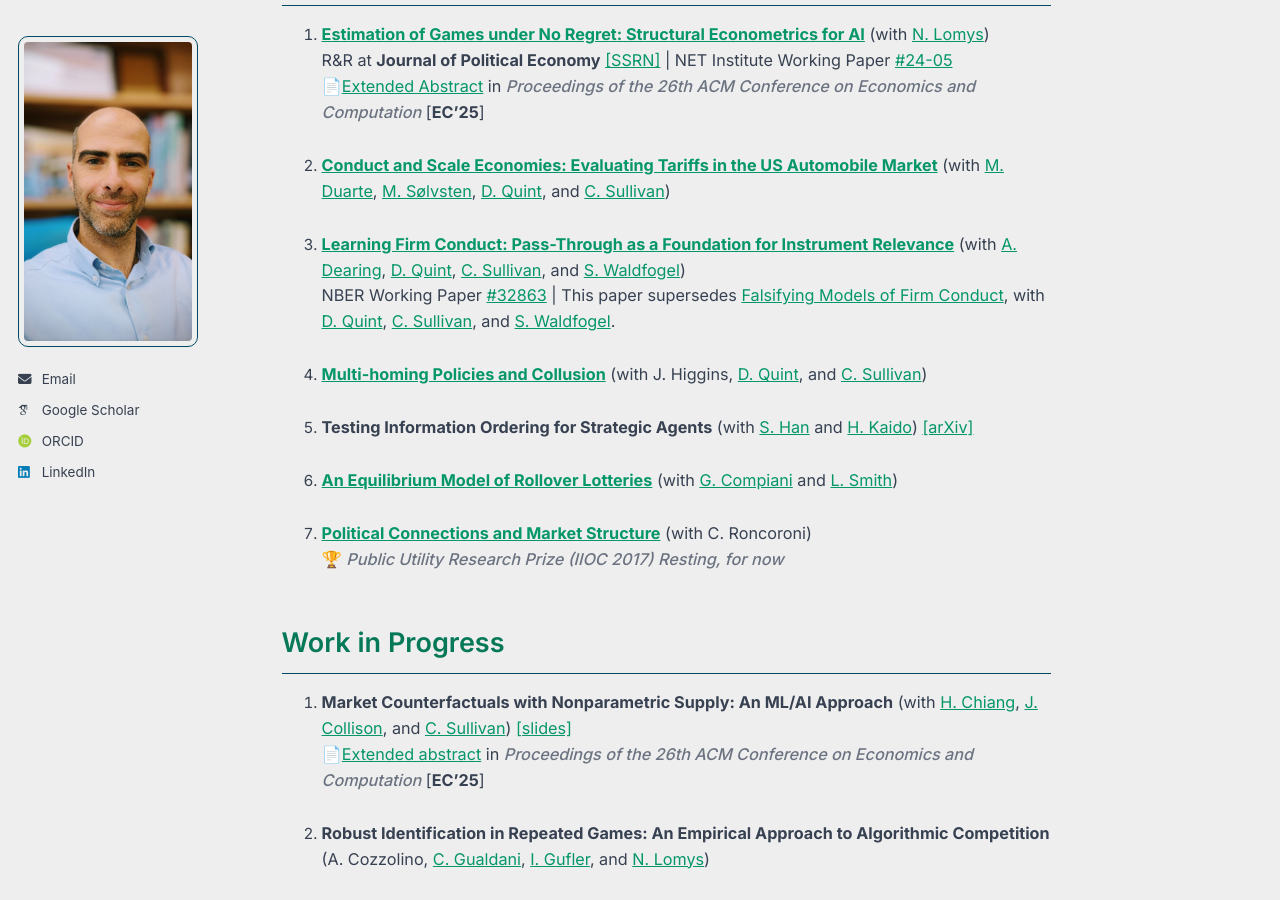
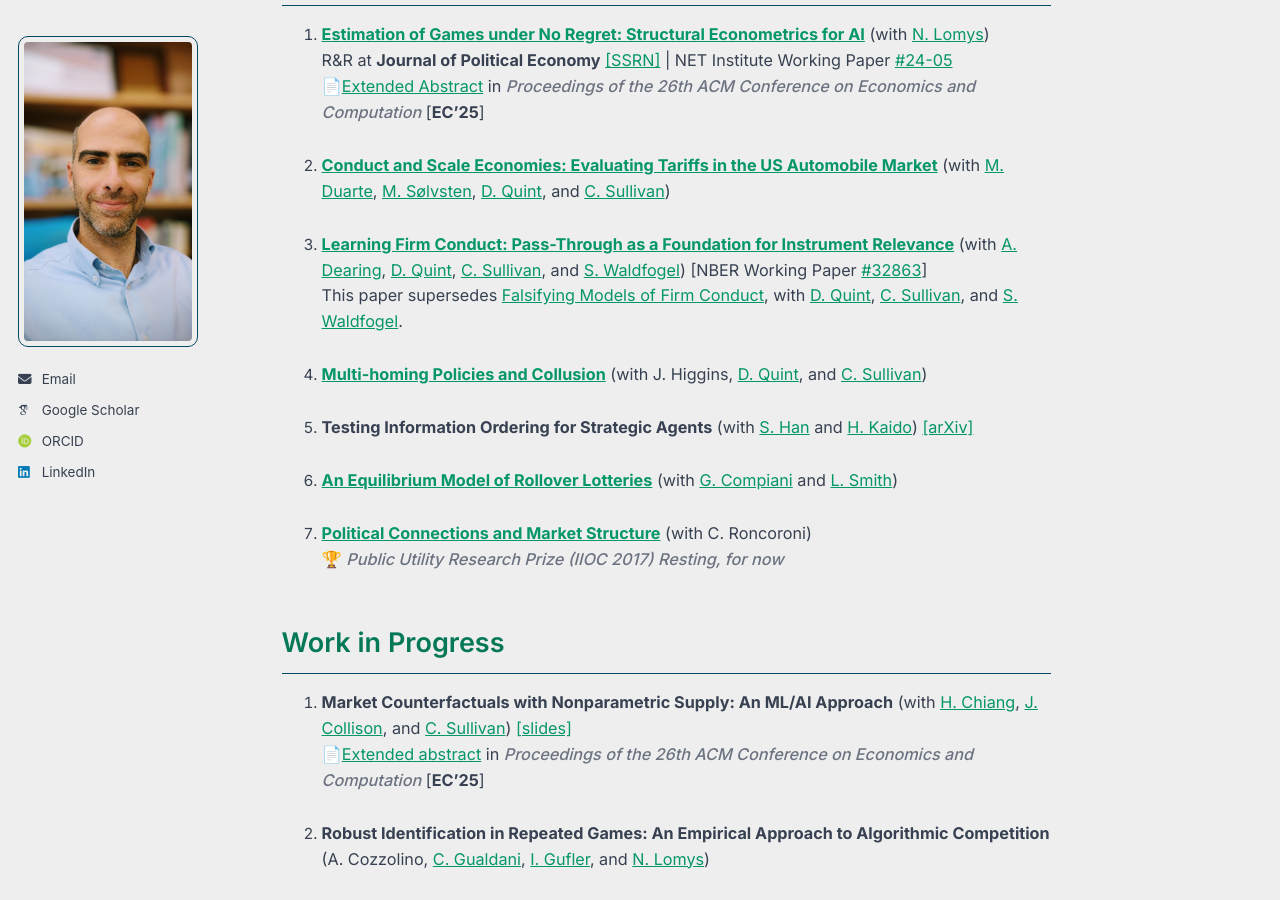
Before and after one commit to LorenzoMagnolfi/Lorenzomagnolfi.github.io, a Jekyll site: the page built from _pages/about.md, in a window 1280 px wide and 900 px high, scrolled down 1168 px. Built offline with Jekyll 4.4.1, drawn with Linux system fonts in a browser that asks for light colours; some web fonts are replaced; a script that is not in the unit is left out; part of the change alters nothing that is shown.

```diff
--- a/_pages/about.md
+++ b/_pages/about.md
@@ -50,16 +50,16 @@ Here is my [cv](files\cv_2025.pdf).
 
 2. [**Conduct and Scale Economies: Evaluating Tariffs in the US Automobile Market**](/files/papers/ConductAndScaleEconomies.pdf) (with [M. Duarte](https://sites.google.com/view/marco-duarte/home), [M. Sølvsten](https://sites.google.com/site/mikkelsoelvsten/), [D. Quint](https://users.ssc.wisc.edu/~dquint/), and [C. Sullivan](https://sites.google.com/view/christopher-sullivan))
 
-3. [**Learning Firm Conduct: Pass-Through as a Foundation for Instrument Relevance**](files/papers/LearningFirmConduct.pdf) (with [A. Dearing](https://business.cornell.edu/faculty-research/faculty/aed237/), [D. Quint](https://users.ssc.wisc.edu/~dquint/), [C. Sullivan](https://sites.google.com/view/christopher-sullivan), and [S. Waldfogel](https://www.swaldfogel.com/))<br>
-NBER Working Paper [#32863](https://www.nber.org/papers/w32863) | This paper supersedes [Falsifying Models of Firm Conduct](/files/papers/FalsifyingFirmConduct.pdf), with [D. Quint](https://users.ssc.wisc.edu/~dquint/), [C. Sullivan](https://sites.google.com/view/christopher-sullivan), and [S. Waldfogel](https://www.swaldfogel.com/).
+3. [**Learning Firm Conduct: Pass-Through as a Foundation for Instrument Relevance**](files/papers/LearningFirmConduct.pdf) (with [A. Dearing](https://business.cornell.edu/faculty-research/faculty/aed237/), [D. Quint](https://users.ssc.wisc.edu/~dquint/), [C. Sullivan](https://sites.google.com/view/christopher-sullivan), and [S. Waldfogel](https://www.swaldfogel.com/)) [NBER Working Paper [#32863](https://www.nber.org/papers/w32863)] <br>
+This paper supersedes [Falsifying Models of Firm Conduct](/files/papers/FalsifyingFirmConduct.pdf), with [D. Quint](https://users.ssc.wisc.edu/~dquint/), [C. Sullivan](https://sites.google.com/view/christopher-sullivan), and [S. Waldfogel](https://www.swaldfogel.com/).
 
-4. [**Multi-homing Policies and Collusion**](files/papers/PlatformCollusion.pdf) (with J. Higgins, [D. Quint](https://users.ssc.wisc.edu/~dquint/), and [C. Sullivan](https://sites.google.com/view/christopher-sullivan))
+5. [**Multi-homing Policies and Collusion**](files/papers/PlatformCollusion.pdf) (with J. Higgins, [D. Quint](https://users.ssc.wisc.edu/~dquint/), and [C. Sullivan](https://sites.google.com/view/christopher-sullivan))
 
-5. **Testing Information Ordering for Strategic Agents** (with [S. Han](https://sukjinhan.com/info-1) and [H. Kaido](https://people.bu.edu/hkaido/))  [[arXiv]](https://arxiv.org/abs/2402.19425)
+6. **Testing Information Ordering for Strategic Agents** (with [S. Han](https://sukjinhan.com/info-1) and [H. Kaido](https://people.bu.edu/hkaido/))  [[arXiv]](https://arxiv.org/abs/2402.19425)
 
-6. [**An Equilibrium Model of Rollover Lotteries**](files/papers/Rollover.pdf) (with [G. Compiani](https://giovannicompiani.com/) and [L. Smith](https://www.lonessmith.com/))
+7. [**An Equilibrium Model of Rollover Lotteries**](files/papers/Rollover.pdf) (with [G. Compiani](https://giovannicompiani.com/) and [L. Smith](https://www.lonessmith.com/))
 
-7. [**Political Connections and Market Structure**](files/papers/PoliticalConnectionsMarketStructure.pdf) (with C. Roncoroni)
+8. [**Political Connections and Market Structure**](files/papers/PoliticalConnectionsMarketStructure.pdf) (with C. Roncoroni)
 🏆 *Public Utility Research Prize (IIOC 2017)*
 *Resting, for now*
 
```
